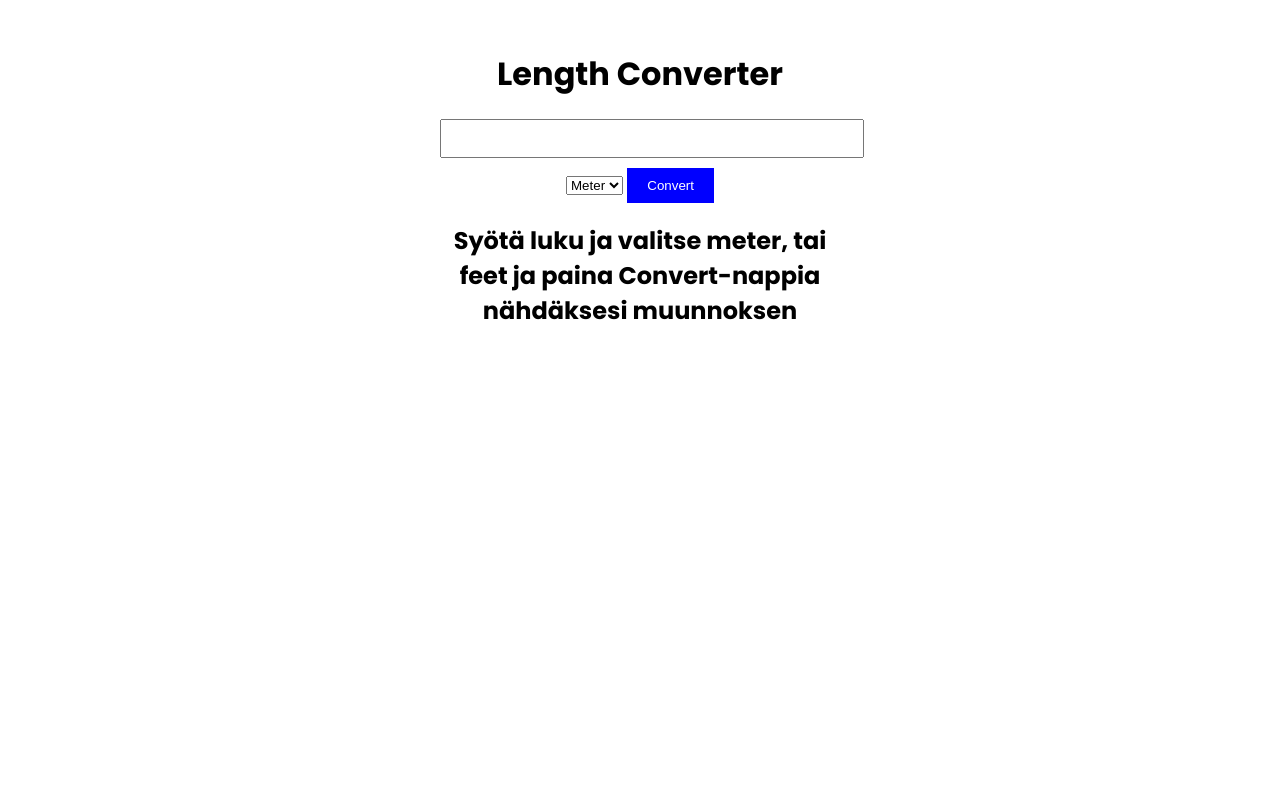
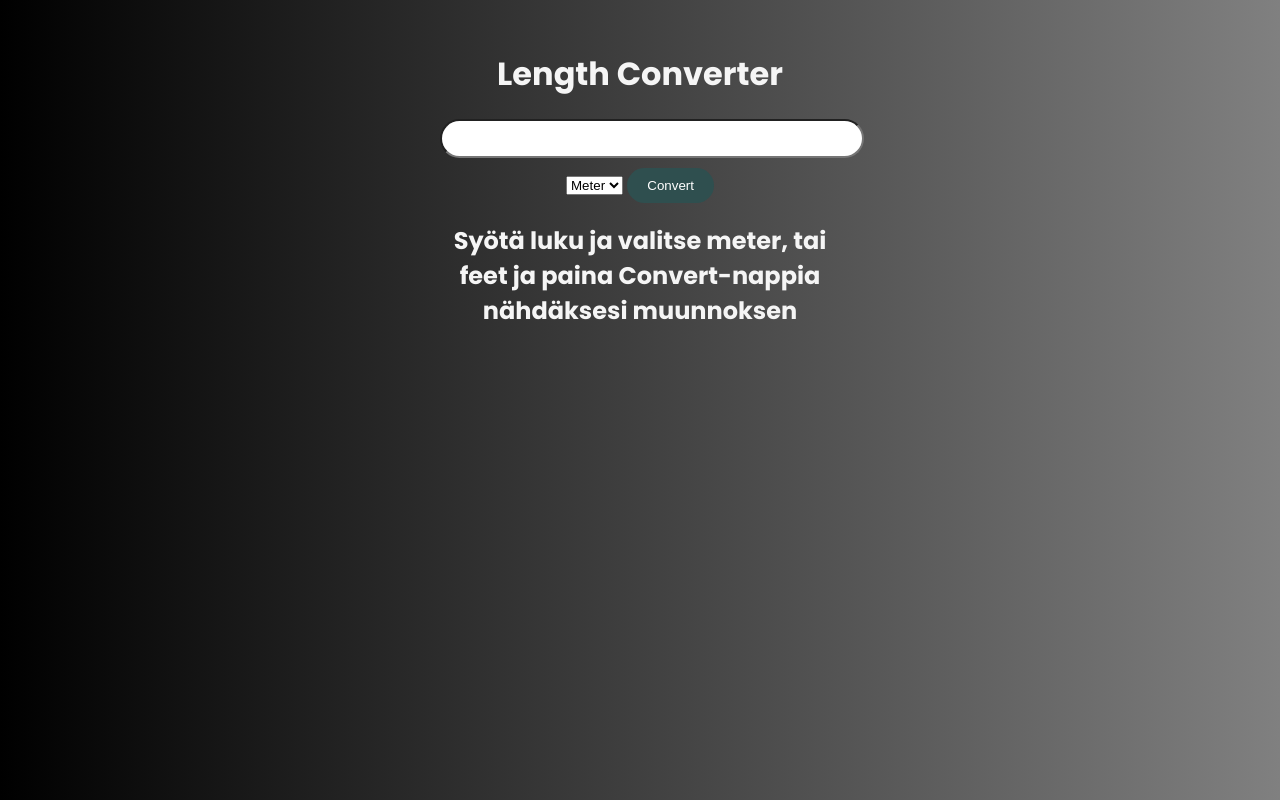
Before and after one commit to juherk/Converter, a plain HTML site: page index.html in a window 1280 px wide. Drawn offline with Linux system fonts and the light colour scheme.

Commit message:
Update style.css

```diff
--- a/style.css
+++ b/style.css
@@ -2,6 +2,7 @@
 
 body {
   font-family: "Poppins", sans-serif;
+  background:linear-gradient(to right,black,grey)
 }
 
 .container {
@@ -14,20 +15,27 @@ input[type="number"] {
   width: 100%;
   padding: 10px;
   margin-bottom: 10px;
+  border-radius: 50px;
 }
 
 button {
   padding: 10px 20px;
-  background-color: blue;
+  background-color: darkslategray;
   color: white;
   border: none;
   cursor: pointer;
+  border-radius: 50px;
 }
 
 button:hover {
-  background-color: darkblue;
+  background-color: black;
 }
 
 h2 {
   margin-top: 20px;
+  color: whitesmoke;
 }
+
+h1{
+  color: whitesmoke;
+}
```
